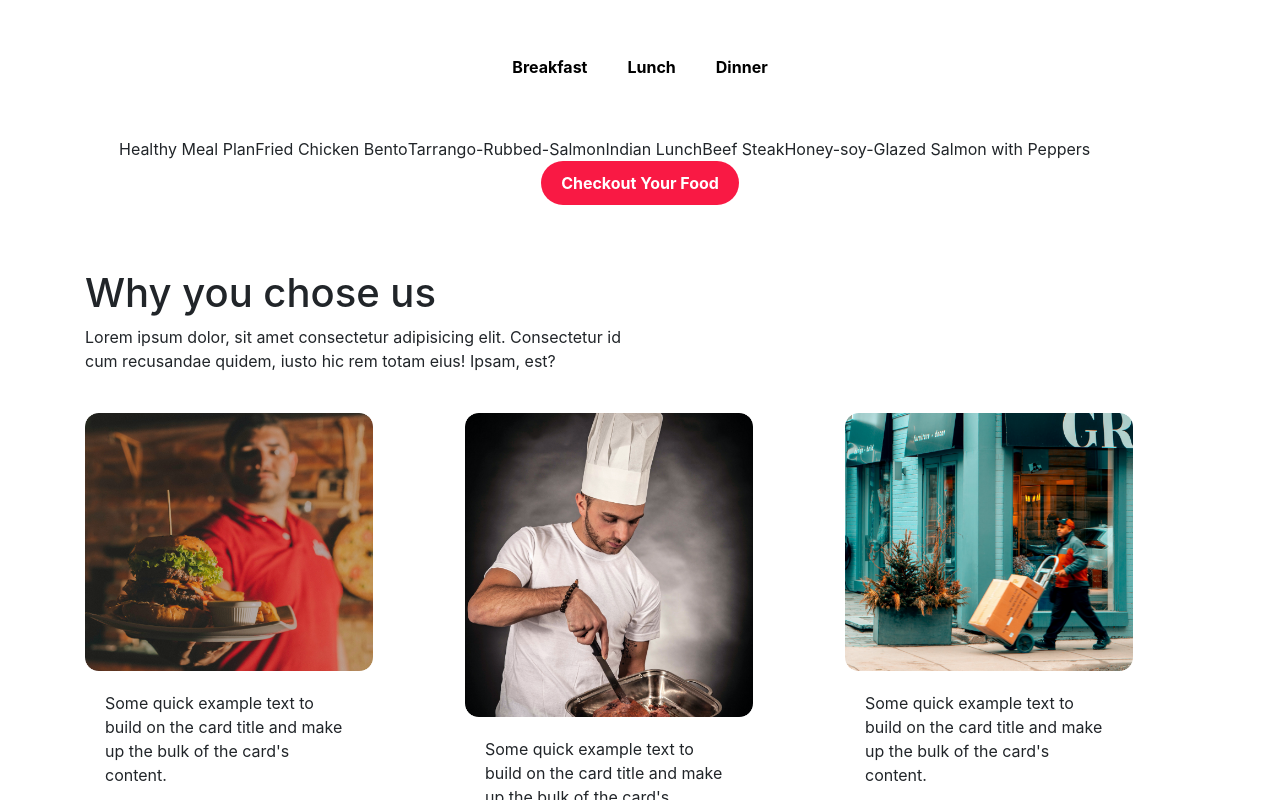
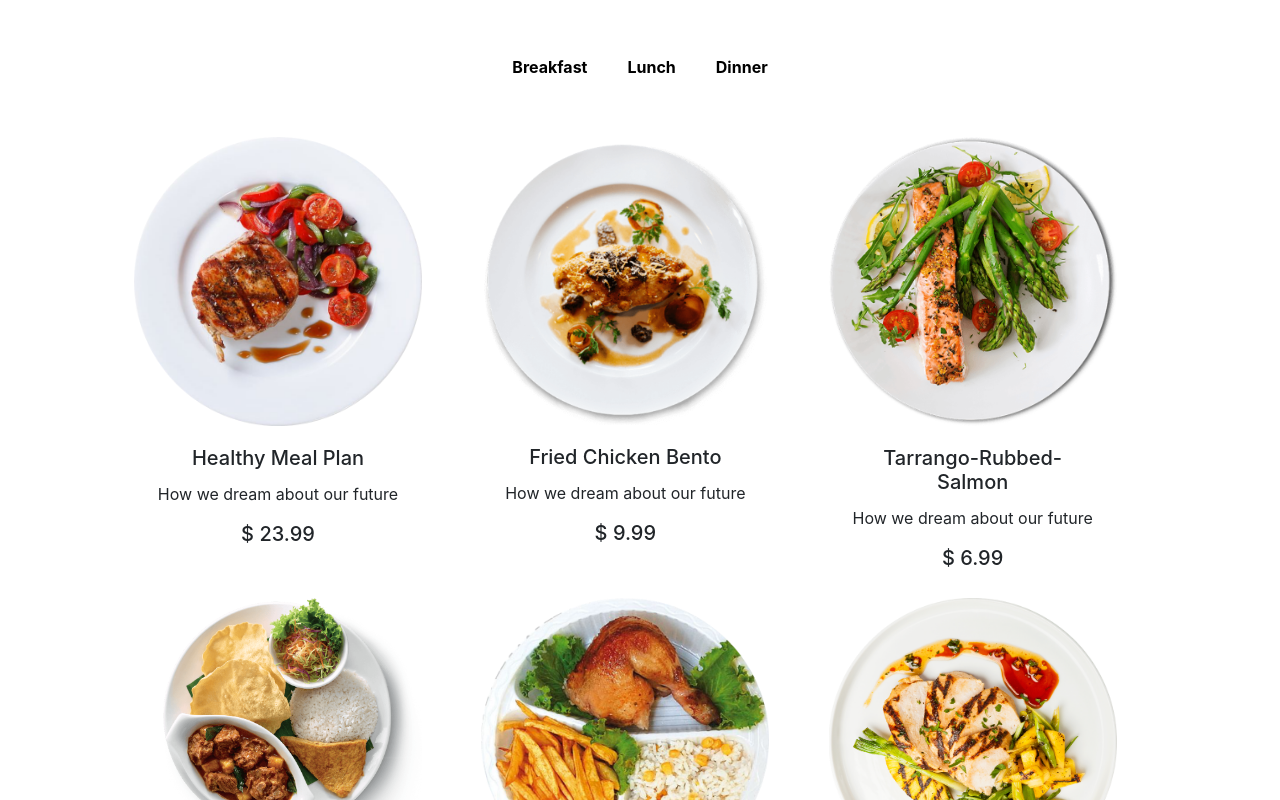
Before and after one commit to Shakib448/react-hot-onion, a React (Create React App) app: page / in a window 1280 px wide. Shown: the part 600-1400 px from the top of the page. Built offline with nearby package versions, Linux system fonts and the light colour scheme.

Commit message:
React Hot Onion

```diff
--- a/src/Components/Category/Category.js
+++ b/src/Components/Category/Category.js
@@ -40,12 +40,9 @@ const Category = () => {
       <br />
       <div className="category__items">
         <div className="row">
-          {/* {food
-            .map((item, id) => <CategoryDetail key={id} item={item} />)
-            .slice(0, 6)} */}
           {filterFood.map((item) =>
             item.filtered === true ? (
-              <span key={item.name}>{item.title}</span>
+              <CategoryDetail key={item.id} item={item} />
             ) : (
               ""
             )
```
